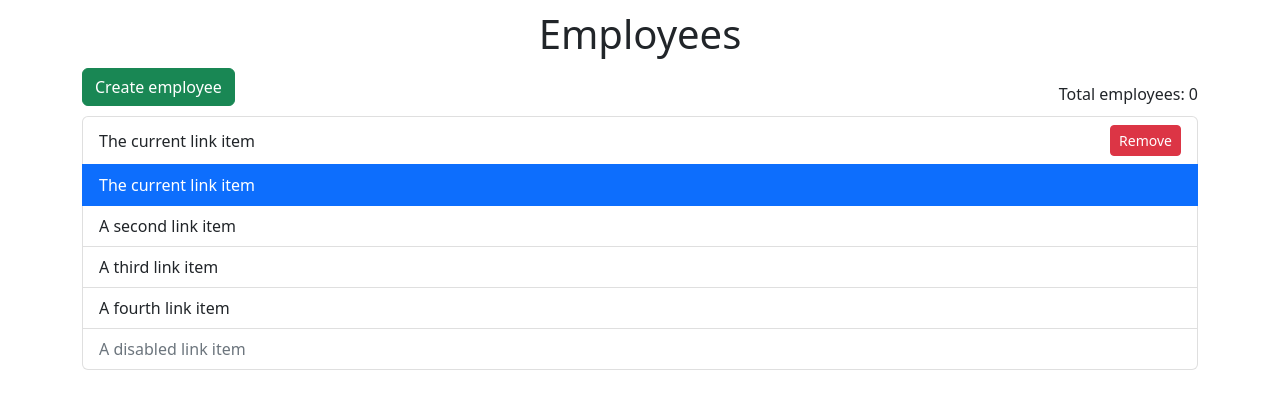
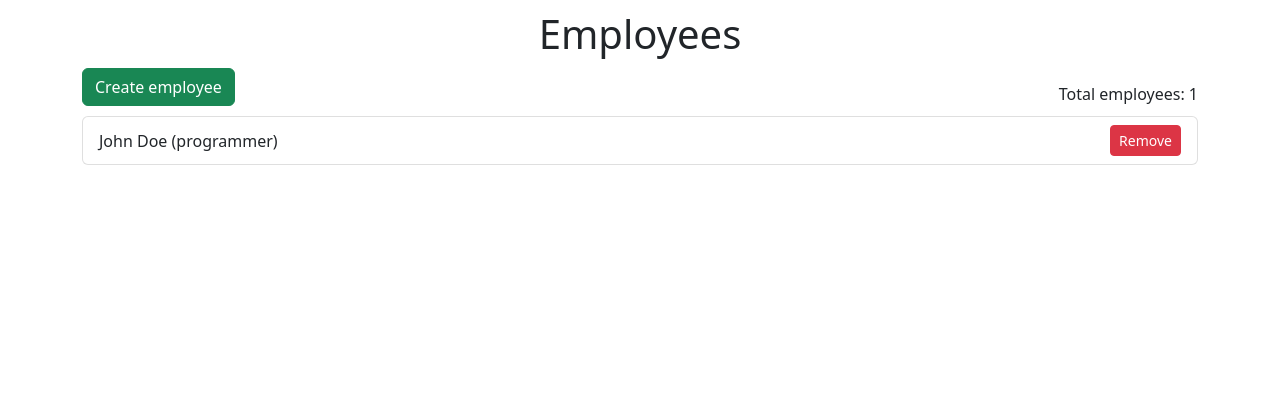
Before and after one commit to AleksDvlpr/React-app, a React (Create React App) app: page /employee in a window 1280 px wide. Shown: the top 408 px of the page. Built offline with nearby package versions, Linux system fonts and the light colour scheme.

Commit message:
changed employee page logic

```diff
--- a/src/components/employees/BackBtn.js
+++ b/src/components/employees/BackBtn.js
@@ -1,8 +1,13 @@
 import React from 'react';
 import './BackBtn.css';
+import { Link } from 'react-router-dom';
 
 const BackBtn = () => {
-  return <a href="/employee/list" className="back-btn link-primary">&larr; Go back</a>
+  return (
+    <Link to="/employee" className="back-btn link-primary">
+      &larr; Go back
+    </Link>
+  );
 };
 
 export default BackBtn;
--- a/src/components/employees/EmployeeLink.js
+++ b/src/components/employees/EmployeeLink.js
@@ -1,13 +1,21 @@
 import React from 'react';
-import {Link} from 'react-router-dom';
+import { Link } from 'react-router-dom';
 import './EmployeeList.css';
 
-const EmployeeLink = () => {
+const EmployeeLink = (props) => {
+  const employee = props.data;
+  const employeeTitle = `${employee.name} ${employee.secondName} (${employee.profession})`;
+
   return (
-    <Link to="#" className="list-group-item list-group-item-action employee-link" aria-current="true">The current link item
+    <Link
+      to={employee.id}
+      className="list-group-item list-group-item-action employee-link"
+      aria-current="true"
+    >
+      {employeeTitle}
       <button className="btn btn-danger btn-sm remove-employee">Remove</button>
     </Link>
   );
-}
+};
 
 export default EmployeeLink;
--- a/src/components/employees/EmployeeList.js
+++ b/src/components/employees/EmployeeList.js
@@ -3,25 +3,23 @@ import { Link } from 'react-router-dom';
 import './EmployeeList.css';
 import EmployeeLink from './EmployeeLink';
 import TotalEmployees from './TotalEmployees';
+import { useSelector } from 'react-redux';
 
 const EmployeeList = () => {
+  const employees = useSelector((state) => state.employee);
   return (
-    <div className='container employee'>
+    <div className="container employee">
       <h1>Employees</h1>
       <div className="top-side">
-        <Link to='/employee/create' className='btn btn-success'>Create employee</Link>
+        <Link to="/employee/create" className="btn btn-success">
+          Create employee
+        </Link>
         <TotalEmployees />
       </div>
-      <div className='list-group'>
-        <EmployeeLink />
-        <a href='#' className='list-group-item list-group-item-action active' aria-current='true'>
-          The current link item
-        </a>
-        <a href='#' className='list-group-item list-group-item-action'>A second link item</a>
-        <a href='#' className='list-group-item list-group-item-action'>A third link item</a>
-        <a href='#' className='list-group-item list-group-item-action'>A fourth link item</a>
-        <a href='#' className='list-group-item list-group-item-action disabled' tabIndex='-1' aria-disabled='true'>A
-          disabled link item</a>
+      <div className="list-group">
+        {employees.map((item, index) => {
+          return <EmployeeLink key={index} data={item} />;
+        })}
       </div>
     </div>
   );
--- a/src/components/employees/TotalEmployees.js
+++ b/src/components/employees/TotalEmployees.js
@@ -1,7 +1,9 @@
 import React from 'react';
+import { useSelector } from 'react-redux';
 
 const TotalEmployees = () => {
-  return <span className="text-dark">Total employees: 0</span>
+  const employees = useSelector((state) => state.employee);
+  return <span className="text-dark">Total employees: {employees.length}</span>;
 };
 
 export default TotalEmployees;
--- /dev/null
+++ b/src/features/employee/employeeSlice.js
@@ -0,0 +1,26 @@
+import { createSlice } from '@reduxjs/toolkit';
+
+const initialState = [
+  {
+    id: '784ff1a8-1b95-4e8e-8667-e4210f167c54',
+    name: 'John',
+    secondName: 'Doe',
+    gender: 'male',
+    profession: 'programmer',
+    age: 25,
+  },
+];
+
+export const employeeSlice = createSlice({
+  name: 'employees',
+  initialState,
+  reducers: {
+    addEmployee: (state, action) => {
+      state.push(action.payload);
+    },
+  },
+});
+
+export const { addEmployee } = employeeSlice.actions;
+
+export default employeeSlice.reducer;
--- a/src/store/store.js
+++ b/src/store/store.js
@@ -1,8 +1,10 @@
 import { configureStore } from '@reduxjs/toolkit';
 import userSlice from '../features/user/userSlice';
+import employeeSlice from '../features/employee/employeeSlice';
 
 export const store = configureStore({
   reducer: {
     user: userSlice,
+    employee: employeeSlice,
   },
 });
```
